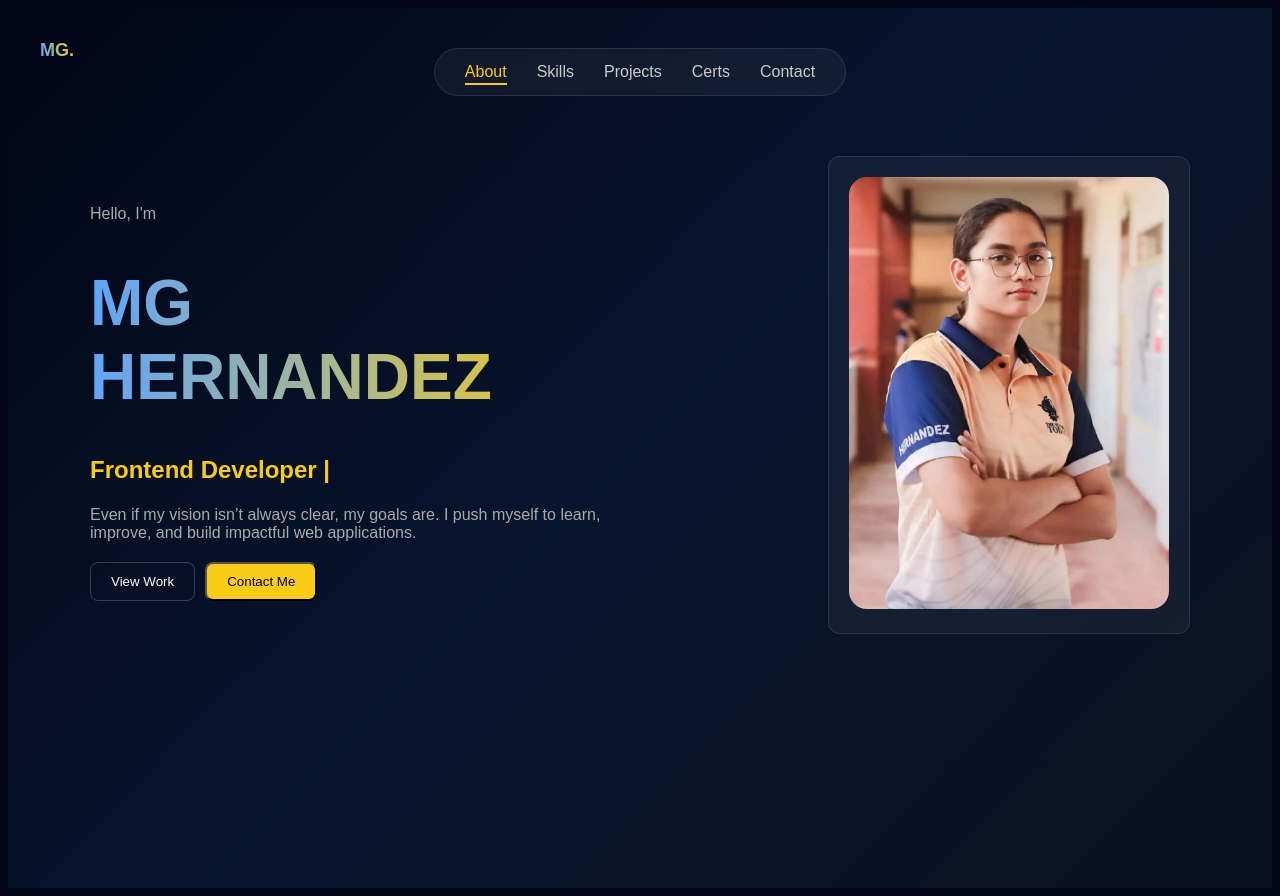
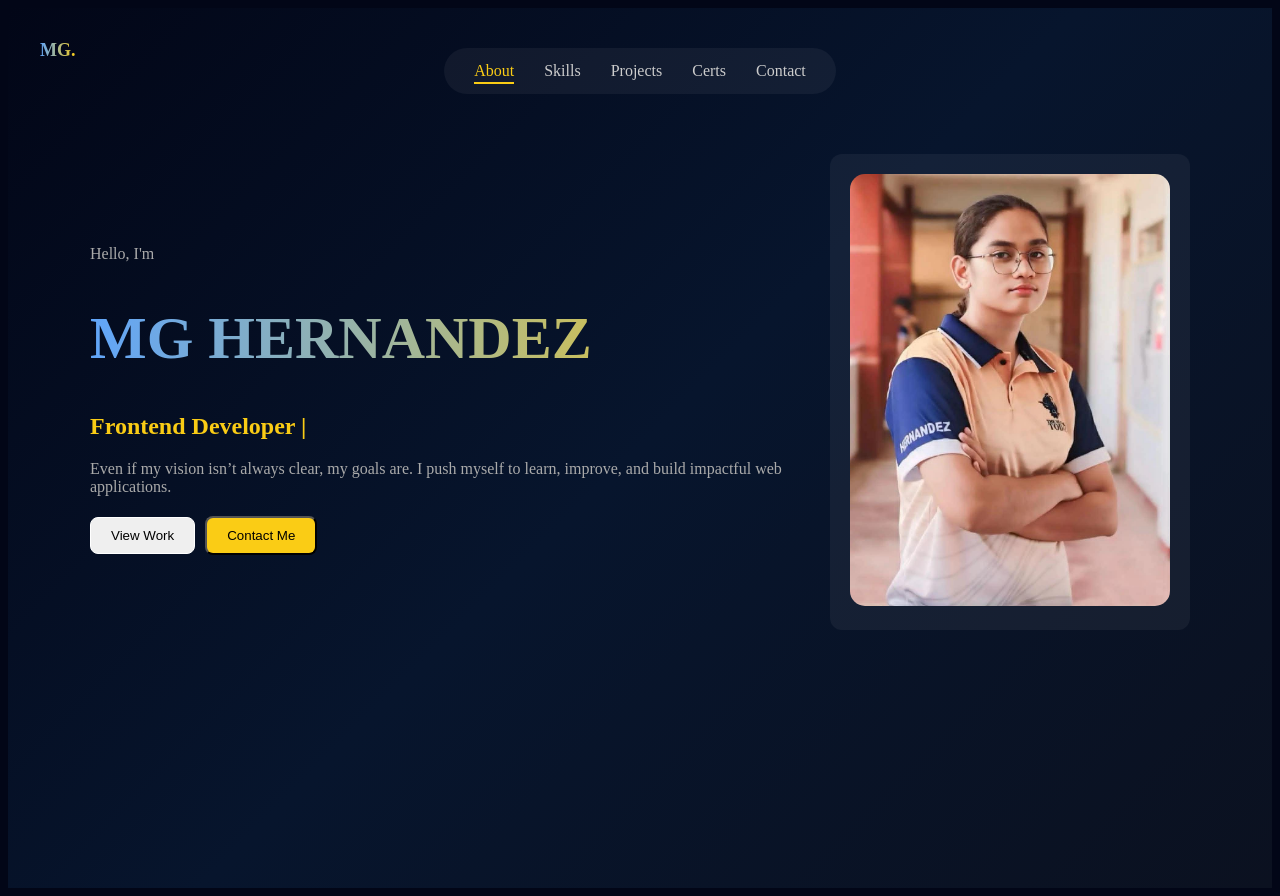
Before and after one commit to mghernandez690-del/portfolio, a Next.js app: page / in a window 1280 px wide. Built offline with nearby package versions, Linux system fonts and the light colour scheme.

Commit message:
final portfolio with skills icons and

```diff
--- a/app/page.tsx
+++ b/app/page.tsx
@@ -1,6 +1,20 @@
 "use client";
 
 import { useState, useEffect } from "react";
+
+// ICONS
+import {
+  FaHtml5,
+  FaCss3Alt,
+  FaJs,
+  FaReact,
+  FaServer,
+} from "react-icons/fa";
+
+import {
+  SiNextdotjs,
+  SiTailwindcss,
+} from "react-icons/si";
 
 export default function Home() {
   const [active, setActive] = useState("about");
@@ -9,7 +23,6 @@ export default function Home() {
   const [animateBars, setAnimateBars] = useState(false);
 
   const fullText = "Frontend Developer";
-
   const tabs = ["about", "skills", "projects", "certs", "contact"];
 
   // TYPEWRITER
@@ -21,7 +34,6 @@ export default function Home() {
       i++;
       if (i === fullText.length) clearInterval(interval);
     }, 50);
-
     return () => clearInterval(interval);
   }, [active]);
 
@@ -32,7 +44,7 @@ export default function Home() {
     return () => clearTimeout(t);
   }, [active]);
 
-  // SKILLS ANIMATION
+  // SKILL ANIMATION
   useEffect(() => {
     if (active === "skills") {
       setAnimateBars(false);
@@ -41,73 +53,29 @@ export default function Home() {
   }, [active]);
 
   return (
-    <main
-      style={{
-        minHeight: "100vh",
-        background: "linear-gradient(135deg, #020617, #07152d, #0b1120)",
-        color: "white",
-        fontFamily: "Arial, sans-serif",
-        padding: "40px",
-      }}
-    >
+    <main style={mainStyle}>
       {/* LOGO */}
-      <div
-        style={{
-          position: "absolute",
-          left: "40px",
-          top: "40px",
-          fontWeight: "bold",
-          fontSize: "18px",
-        }}
-      >
-        <span
-          style={{
-            background: "linear-gradient(to right, #60a5fa, #facc15)",
-            WebkitBackgroundClip: "text",
-            color: "transparent",
-          }}
-        >
-          MG.
-        </span>
-      </div>
+      <div style={logoStyle}>MG.</div>
 
       {/* NAV */}
-      <div style={{ display: "flex", justifyContent: "center", marginBottom: "60px" }}>
-        <div
-          style={{
-            display: "flex",
-            gap: "30px",
-            padding: "14px 30px",
-            borderRadius: "999px",
-            background: "rgba(255,255,255,0.05)",
-            border: "1px solid rgba(255,255,255,0.1)",
-            backdropFilter: "blur(10px)",
-          }}
-        >
+      <div style={navWrapper}>
+        <div style={navStyle}>
           {tabs.map((item) => {
             const label = item.charAt(0).toUpperCase() + item.slice(1);
-
             return (
               <span
                 key={item}
                 onClick={() => setActive(item)}
                 style={{
-                  cursor: "pointer",
-                  position: "relative",
+                  ...navItem,
                   color: active === item ? "#facc15" : "#ccc",
                 }}
               >
                 {label}
-
                 <span
                   style={{
-                    position: "absolute",
-                    left: 0,
-                    bottom: "-4px",
-                    height: "2px",
+                    ...underline,
                     width: active === item ? "100%" : "0%",
-                    background: "#facc15",
-                    transition: "0.3s",
                   }}
                 />
               </span>
@@ -117,54 +85,30 @@ export default function Home() {
       </div>
 
       {/* CONTENT */}
-      <div
-        style={{
-          maxWidth: "1100px",
-          margin: "0 auto",
-          opacity: show ? 1 : 0,
-          transform: show ? "translateY(0)" : "translateY(20px)",
-          transition: "0.4s",
-        }}
-      >
+      <div style={contentStyle(show)}>
         {/* ABOUT */}
         {active === "about" && (
-          <div style={{ display: "flex", gap: "50px", justifyContent: "space-between", alignItems: "center" }}>
-            <div style={{ maxWidth: "520px" }}>
+          <div style={aboutWrapper}>
+            <div>
               <p style={{ color: "#aaa" }}>Hello, I'm</p>
 
-              <h1
-                style={{
-                  fontSize: "64px",
-                  fontWeight: "bold",
-                  background: "linear-gradient(to right, #60a5fa, #facc15)",
-                  WebkitBackgroundClip: "text",
-                  color: "transparent",
-                }}
-              >
-                MG HERNANDEZ
-              </h1>
+              <h1 style={gradientTitle}>MG HERNANDEZ</h1>
 
-              <h2 style={{ color: "#facc15", height: "30px" }}>
-                {text} |
-              </h2>
+              <h2 style={{ color: "#facc15" }}>{text} |</h2>
 
-              <p style={{ color: "#aaa", marginTop: "15px" }}>
-                Even if my vision isn’t always clear, my goals are. I push myself to learn,
-                improve, and build impactful web applications.
+              <p style={desc}>
+                Even if my vision isn’t always clear, my goals are. I push myself
+                to learn, improve, and build impactful web applications.
               </p>
 
-              <div style={{ marginTop: "20px", display: "flex", gap: "10px" }}>
-                <button onClick={() => setActive("projects")} style={btnOutline}>
-                  View Work
-                </button>
-                <button onClick={() => setActive("contact")} style={btnPrimary}>
-                  Contact Me
-                </button>
+              <div style={{ marginTop: 20 }}>
+                <button style={btnOutline}>View Work</button>
+                <button style={btnPrimary}>Contact Me</button>
               </div>
             </div>
 
             <div style={cardStyle}>
-              <img src="/profile.png" style={{ width: "320px", borderRadius: "18px" }} />
+              <img src="/profile.png" style={{ width: 320, borderRadius: 15 }} />
             </div>
           </div>
         )}
@@ -172,47 +116,37 @@ export default function Home() {
         {/* SKILLS */}
         {active === "skills" && (
           <div>
-            <h2
-              style={{
-                fontSize: "36px",
-                marginBottom: "25px",
-                background: "linear-gradient(to right, #60a5fa, #facc15)",
-                WebkitBackgroundClip: "text",
-                color: "transparent",
-              }}
-            >
-              Skills
-            </h2>
+            <h2 style={skillsTitle}>Skills</h2>
 
-            <div style={{ display: "grid", gridTemplateColumns: "repeat(3,1fr)", gap: "20px" }}>
+            <div style={gridStyle}>
               {[
-                { name: "HTML", level: 90 },
-                { name: "CSS", level: 90 },
-                { name: "JavaScript", level: 70 },
-                { name: "React", level: 70 },
-                { name: "Next.js", level: 65 },
-                { name: "Tailwind", level: 50 },
+                { name: "HTML", icon: <FaHtml5 />, level: 90 },
+                { name: "CSS", icon: <FaCss3Alt />, level: 90 },
+                { name: "JavaScript", icon: <FaJs />, level: 75 },
+                { name: "React", icon: <FaReact />, level: 70 },
+                { name: "Next.js", icon: <SiNextdotjs />, level: 65 },
+                { name: "Tailwind", icon: <SiTailwindcss />, level: 55 },
+                { name: "XAMPP", icon: <FaServer />, level: 80 },
+                { name: "Laragon", icon: <FaServer />, level: 80 },
               ].map((skill) => (
-                <div
-                  key={skill.name}
-                  style={cardStyle}
-                  onMouseMove={(e) => {
-                    const rect = e.currentTarget.getBoundingClientRect();
-                    const x = e.clientX - rect.left;
-                    const y = e.clientY - rect.top;
+                <div key={skill.name} style={{ textAlign: "center" }}>
+                  {/* ICON */}
+                  <div
+                    style={circleIcon}
+                    onMouseEnter={(e) => {
+                      e.currentTarget.style.transform = "scale(1.1)";
+                      e.currentTarget.style.boxShadow =
+                        "0 0 25px rgba(250,204,21,0.6)";
+                    }}
+                    onMouseLeave={(e) => {
+                      e.currentTarget.style.transform = "scale(1)";
+                      e.currentTarget.style.boxShadow = "none";
+                    }}
+                  >
+                    {skill.icon}
+                  </div>
 
-                    const rotateX = (y / rect.height - 0.5) * 10;
-                    const rotateY = (x / rect.width - 0.5) * -10;
-
-                    e.currentTarget.style.transform = `rotateX(${rotateX}deg) rotateY(${rotateY}deg) scale(1.05)`;
-                    e.currentTarget.style.boxShadow = "0 20px 40px rgba(0,0,0,0.4)";
-                  }}
-                  onMouseLeave={(e) => {
-                    e.currentTarget.style.transform = "rotateX(0) rotateY(0)";
-                    e.currentTarget.style.boxShadow = "none";
-                  }}
-                >
-                  <h3>{skill.name}</h3>
+                  <p>{skill.name}</p>
 
                   <div style={barContainer}>
                     <div
@@ -227,94 +161,136 @@ export default function Home() {
             </div>
           </div>
         )}
-
-        {/* PROJECTS */}
-        {active === "projects" && (
-          <div>
-            <h2 style={{ fontSize: "32px", marginBottom: "20px" }}>Projects</h2>
-            <div style={{ display: "grid", gridTemplateColumns: "repeat(3,1fr)", gap: "20px" }}>
-              {["Portfolio", "Gowns System", "UI Landing"].map((p) => (
-                <div key={p} style={cardStyle}>
-                  <h3>{p}</h3>
-                  <p style={{ color: "#aaa" }}>Modern responsive project</p>
-                </div>
-              ))}
-            </div>
-          </div>
-        )}
-
-        {/* CERTS */}
-        {active === "certs" && (
-          <div>
-            <h2 style={{ fontSize: "32px", marginBottom: "20px" }}>Certificates</h2>
-            <div style={{ display: "flex", flexDirection: "column", gap: "10px" }}>
-              <div style={cardStyle}>Web Dev Certificate</div>
-              <div style={cardStyle}>Frontend Certificate</div>
-            </div>
-          </div>
-        )}
-
-        {/* CONTACT */}
-        {active === "contact" && (
-          <div style={{ maxWidth: "400px" }}>
-            <h2 style={{ fontSize: "32px", marginBottom: "20px" }}>Contact</h2>
-
-            <input placeholder="Email" style={inputStyle} />
-            <textarea placeholder="Message" style={inputStyle} />
-
-            <button style={btnPrimary}>Send</button>
-          </div>
-        )}
       </div>
     </main>
   );
 }
 
-// STYLES
+/* ================== STYLES ================== */
+
+const mainStyle = {
+  minHeight: "100vh",
+  background: "linear-gradient(135deg,#020617,#07152d,#0b1120)",
+  color: "white",
+  padding: "40px",
+};
+
+const logoStyle = {
+  position: "absolute",
+  left: 40,
+  top: 40,
+  fontWeight: "bold",
+  fontSize: 18,
+  background: "linear-gradient(to right,#60a5fa,#facc15)",
+  WebkitBackgroundClip: "text",
+  color: "transparent",
+};
+
+const navWrapper = { display: "flex", justifyContent: "center", marginBottom: 60 };
+
+const navStyle = {
+  display: "flex",
+  gap: 30,
+  padding: "14px 30px",
+  borderRadius: 999,
+  background: "rgba(255,255,255,0.05)",
+};
+
+const navItem = {
+  cursor: "pointer",
+  position: "relative",
+};
+
+const underline = {
+  position: "absolute",
+  height: 2,
+  bottom: -4,
+  left: 0,
+  background: "#facc15",
+  transition: "0.3s",
+};
+
+const contentStyle = (show) => ({
+  maxWidth: 1100,
+  margin: "0 auto",
+  opacity: show ? 1 : 0,
+  transform: show ? "translateY(0)" : "translateY(20px)",
+  transition: "0.4s",
+});
+
+const aboutWrapper = {
+  display: "flex",
+  justifyContent: "space-between",
+  alignItems: "center",
+};
+
+const gradientTitle = {
+  fontSize: 60,
+  fontWeight: "bold",
+  background: "linear-gradient(to right,#60a5fa,#facc15)",
+  WebkitBackgroundClip: "text",
+  color: "transparent",
+};
+
+const desc = { color: "#aaa", marginTop: 10 };
+
+const btnPrimary = {
+  marginLeft: 10,
+  padding: "10px 20px",
+  background: "#facc15",
+  color: "black",
+  borderRadius: 8,
+};
+
+const btnOutline = {
+  padding: "10px 20px",
+  border: "1px solid #fff",
+  borderRadius: 8,
+};
+
 const cardStyle = {
-  padding: "20px",
+  padding: 20,
+  borderRadius: 12,
   background: "rgba(255,255,255,0.05)",
-  border: "1px solid rgba(255,255,255,0.1)",
-  borderRadius: "12px",
-  transition: "all 0.3s ease",
+};
+
+const skillsTitle = {
+  textAlign: "center",
+  fontSize: 36,
+  marginBottom: 40,
+  background: "linear-gradient(to right,#60a5fa,#facc15)",
+  WebkitBackgroundClip: "text",
+  color: "transparent",
+};
+
+const gridStyle = {
+  display: "grid",
+  gridTemplateColumns: "repeat(4,1fr)",
+  gap: 40,
+};
+
+const circleIcon = {
+  width: 80,
+  height: 80,
+  borderRadius: "50%",
+  display: "flex",
+  alignItems: "center",
+  justifyContent: "center",
+  fontSize: 32,
+  margin: "0 auto 10px",
+  background: "rgba(255,255,255,0.05)",
+  transition: "0.3s",
 };
 
 const barContainer = {
-  marginTop: "10px",
-  height: "6px",
+  height: 6,
   background: "rgba(255,255,255,0.1)",
-  borderRadius: "10px",
+  borderRadius: 10,
   overflow: "hidden",
 };
 
 const barFill = {
   height: "100%",
-  background: "linear-gradient(to right, #60a5fa, #facc15)",
-  boxShadow: "0 0 10px rgba(250, 204, 21, 0.7)",
-  transition: "1s ease",
+  background: "linear-gradient(to right,#60a5fa,#facc15)",
+  transition: "1s",
 };
-
-const inputStyle = {
-  width: "100%",
-  padding: "10px",
-  marginBottom: "10px",
-  borderRadius: "8px",
-  border: "1px solid rgba(255,255,255,0.2)",
-  background: "transparent",
-  color: "white",
-};
-
-const btnPrimary = {
-  padding: "10px 20px",
-  background: "#facc15",
-  color: "black",
-  borderRadius: "8px",
-};
-
-const btnOutline = {
-  padding: "10px 20px",
-  border: "1px solid rgba(255,255,255,0.2)",
-  background: "transparent",
-  color: "white",
-  borderRadius: "8px",
-};
--- a/package.json
+++ b/package.json
@@ -12,7 +12,8 @@
     "framer-motion": "^12.38.0",
     "next": "16.2.4",
     "react": "19.2.4",
-    "react-dom": "19.2.4"
+    "react-dom": "19.2.4",
+    "react-icons": "^5.6.0"
   },
   "devDependencies": {
     "@tailwindcss/postcss": "^4",
```
Also changed, not shown: 1 other file (tests, documents, lock files or other folders).
